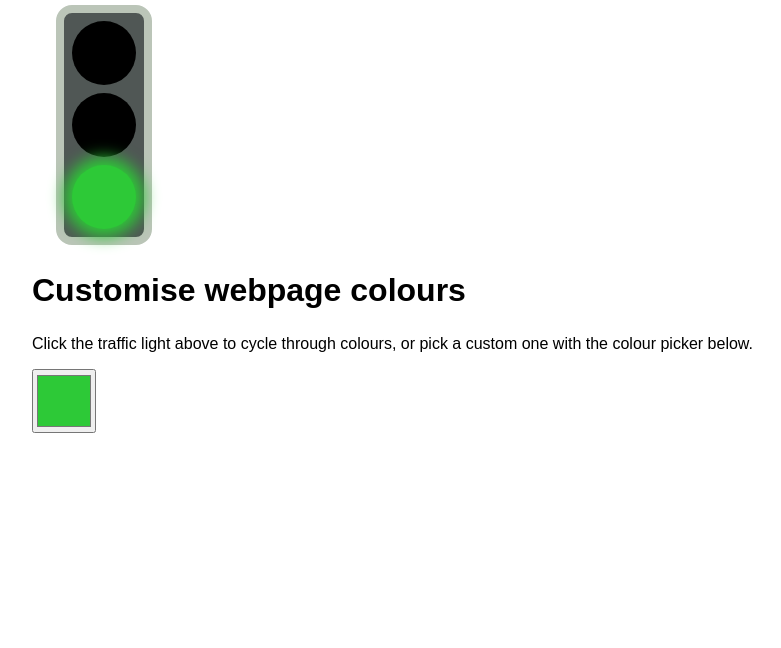
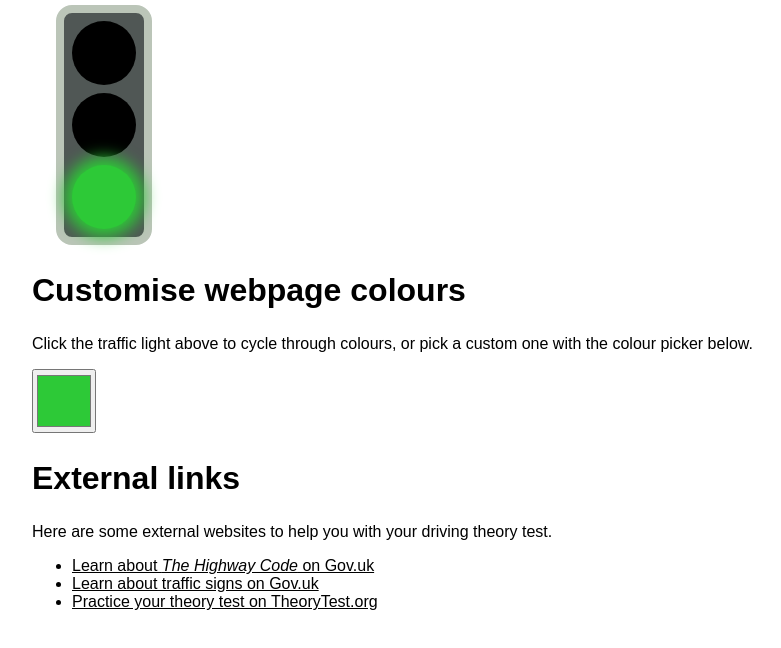
Before and after one commit to RandomSearch18/traffic-light-tutorial, a website built with Vite: page index.html in a window 1280 px wide. Shown: the part 738-1386 px from the top of the page, without its empty margins (24-805 px from the left). Before the commit the page ends 1331 px from the top, so only its background shows below. Built offline with nearby package versions, Linux system fonts and the light colour scheme; what @material/material-color-utilities would draw is missing.

Commit message:
Add some useful links

```diff
--- a/index.html
+++ b/index.html
@@ -180,6 +180,28 @@
         one with the colour picker below.
       </p>
       <input class="theme-color-input" type="color" />
+      <h2>External links</h2>
+      Here are some external websites to help you with your driving theory test.
+      <ul>
+        <li>
+          <a href="https://www.gov.uk/guidance/the-highway-code">
+            Learn about <cite>The Highway Code</cite> on Gov.uk
+          </a>
+        </li>
+        <li>
+          <a
+            href="https://www.gov.uk/government/publications/know-your-traffic-signs"
+          >
+            Learn about traffic signs on Gov.uk
+          </a>
+        </li>
+        <!-- TheoryTest.org: -->
+        <li>
+          <a href="https://theorytest.org.uk/">
+            Practice your theory test on TheoryTest.org
+          </a>
+        </li>
+      </ul>
     </main>
     <script type="module" src="/src/main.mts"></script>
   </body>
--- a/src/style.css
+++ b/src/style.css
@@ -32,6 +32,10 @@ body {
 
 code {
   font-family: Monaco, Consolas, "Courier New", monospace;
+}
+
+a {
+  color: var(--md-sys-color-primary);
 }
 
 main {
```
